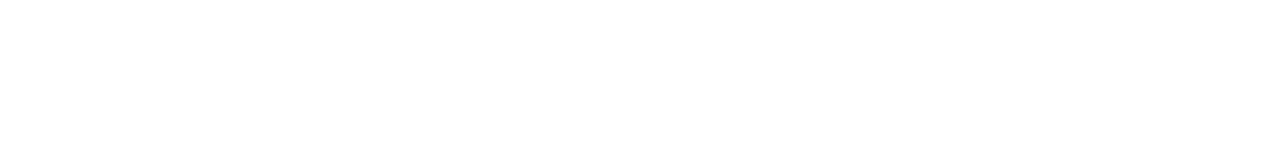
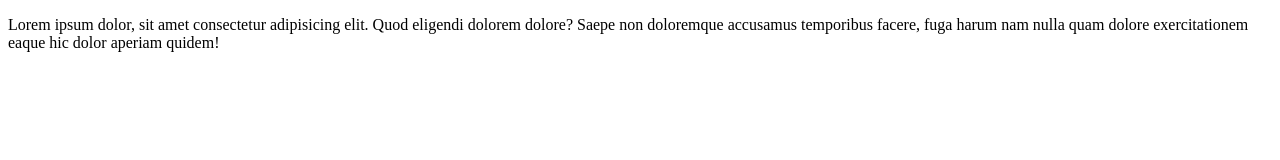
Before and after one commit to AlexsandroD/htmlcss-hello, a plain HTML site: page index.html in a window 1280 px wide. Drawn offline with Linux system fonts and the light colour scheme.

Commit message:
Paragraph

```diff
--- a/index.html
+++ b/index.html
@@ -8,5 +8,7 @@
 </head>
 <body>
     <title>Hello world</title>
+
+    <p>Lorem ipsum dolor, sit amet consectetur adipisicing elit. Quod eligendi dolorem dolore? Saepe non doloremque accusamus temporibus facere, fuga harum nam nulla quam dolore exercitationem eaque hic dolor aperiam quidem!</p>
 </body>
 </html>
```
